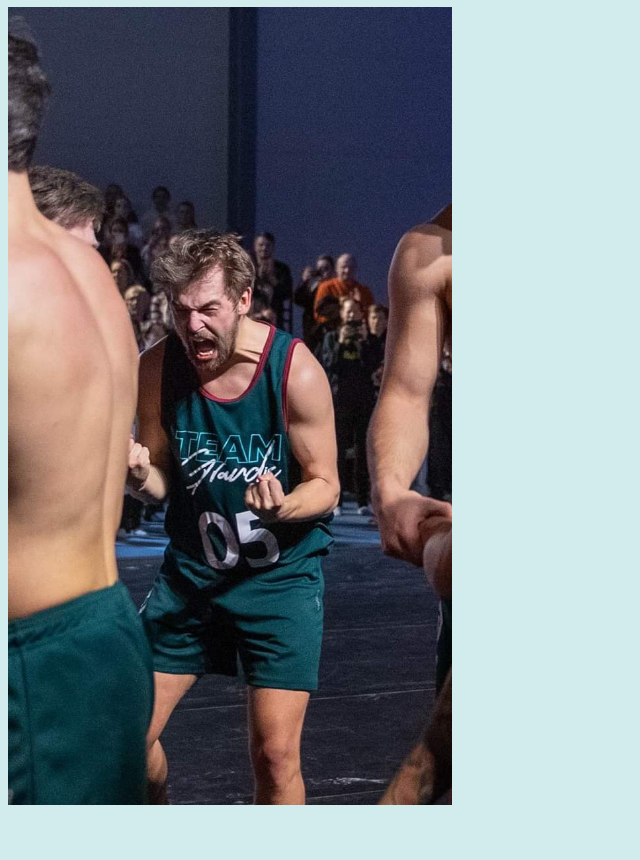
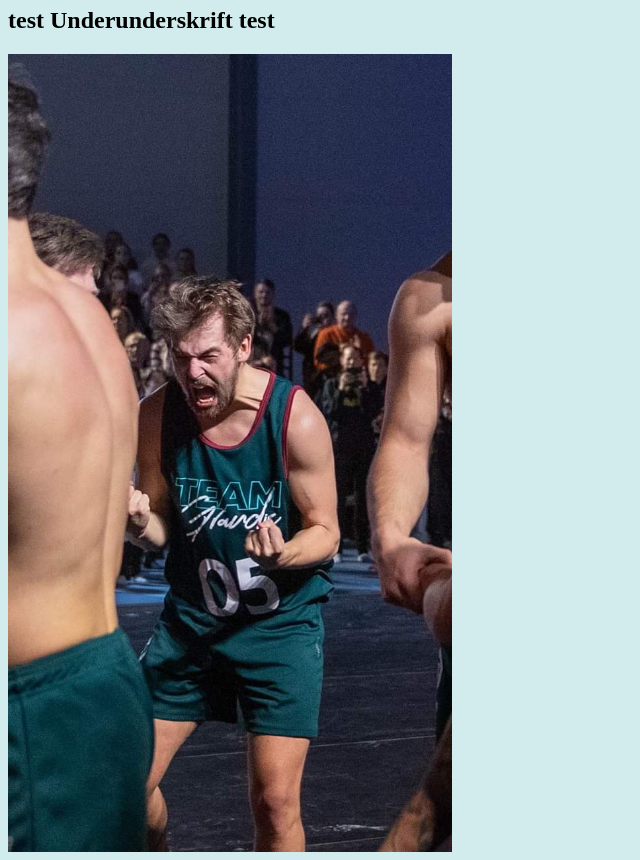
Before and after one commit to Laje0005/git-test, a plain HTML site: page index.html in a window 1280 px wide. Shown: the part 73-933 px from the top of the page, without its empty margins (0-640 px from the left). Before the commit the page ends 886 px from the top, so only its background shows below. Drawn offline with Linux system fonts and the light colour scheme.

Commit message:
Underoverskrift

```diff
--- a/index.html
+++ b/index.html
@@ -12,6 +12,8 @@
 
     <h1 class="h1">Virker jeg?</h1>
 
+    <h2>test Underunderskrift test</h2>
+
     <img src="IMG_9788 - Kopi.png" alt="">
 
 </body>
```
